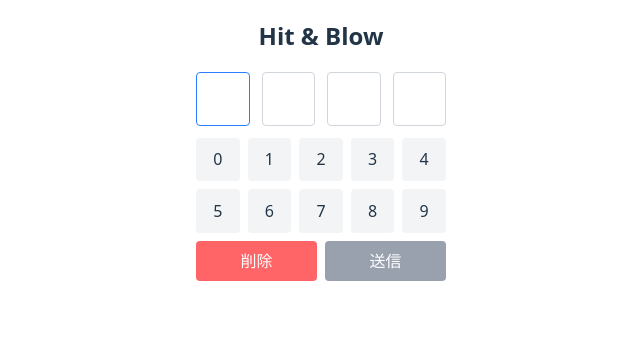
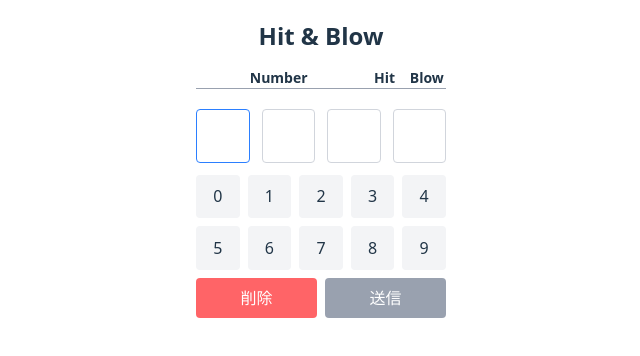
Before and after one commit to zndk-hys/hit_and_blow, a React (Vite) app: page / in a window 1280 px wide. Shown: the top 356 px of the page, without its empty margins (319-959 px from the left). Built offline with nearby package versions, Linux system fonts and the light colour scheme.

Commit message:
スタイル調整

```diff
--- a/src/App.tsx
+++ b/src/App.tsx
@@ -10,7 +10,7 @@ function App() {
 
 	return (
 		<>
-			<h1 className="text-center text-2xl font-bold mb-5">Hit & Blow</h1>
+			<h1 className="text-center text-2xl font-bold mb-4">Hit & Blow</h1>
 			<div className="box">
 				{compareHistory && <CompareHistory compareHistory={compareHistory} />}
 				{!clear && (
--- a/src/components/CompareHistory.tsx
+++ b/src/components/CompareHistory.tsx
@@ -6,13 +6,31 @@ type Props = {
 
 export function CompareHistory({ compareHistory }: Props) {
 	return (
-		<ul>
-			{compareHistory.map((record) => (
-				<li key={record.submitIndex}>
-					{record.compareResult.digits.join(",")} {record.compareResult.hit}{" "}
-					{record.compareResult.blow}
-				</li>
-			))}
-		</ul>
+		<div className="mb-5 text-sm">
+			<div className="grid grid-cols-6 gap-1 text-center text-sm font-bold border-b-1 border-gray-400">
+				<p className="col-span-4 ">Number</p>
+				<p className="">Hit</p>
+				<p className="">Blow</p>
+			</div>
+			<ul>
+				{compareHistory.map((record) => (
+					<li key={record.submitIndex} className="grid grid-cols-6 gap-1 text-center">
+						<div className="col-span-4 py-1 border-b-1 border-gray-300">
+							<ul className="grid grid-cols-4 gap-1">
+								{record.compareResult.digits.map(digit => (
+									<li key={`${record.submitIndex}_${digit}`} className="bg-gray-100 rounded py-1">{digit}</li>
+								))}
+							</ul>
+						</div>
+						<div className="py-1 border-b-1 border-gray-300">
+							<p className="py-1">{record.compareResult.hit}</p>
+						</div>
+						<div className="py-1 border-b-1 border-gray-300">
+							<p className="py-1">{record.compareResult.blow}</p>
+						</div>
+					</li>
+				))}
+			</ul>
+		</div>
 	);
 }
```
